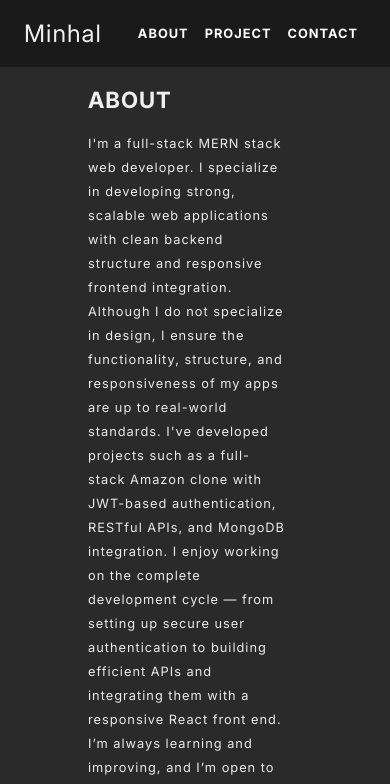
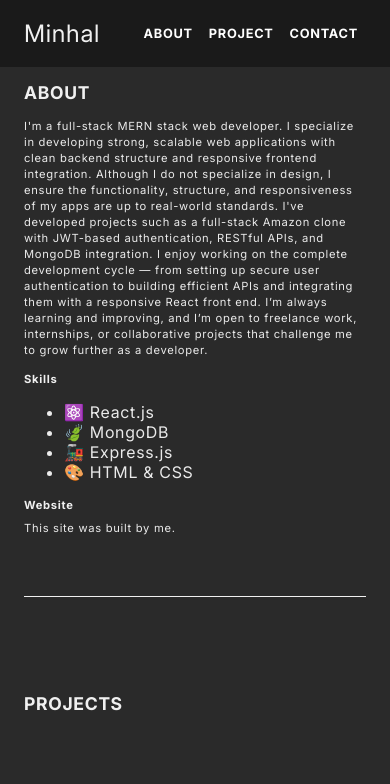
Before and after one commit to Solid09/portfolioWeb, a React (Vite) app: page / in a window 390 px wide. Shown: the top 784 px of the page. Built offline with nearby package versions, Linux system fonts and the light colour scheme.

Commit message:
finishing v4

```diff
--- a/src/App.css
+++ b/src/App.css
@@ -65,17 +65,25 @@ a:hover::before {
 
 @media (max-width: 768px) {
   .home, .projectPage{
-    padding: 0rem 6.5rem 1rem 5.5rem;
+    padding: 0rem 1.5rem 1rem 1.5rem;
+  }
+  .app{
+    letter-spacing: .7px;
   }
   p {
-    font-size: 0.8rem;
+    font-size: 0.7rem;
+    line-height: 1rem;
   }
   h1 {
-    font-size: 1.4rem;
+    font-size: 1.1rem;
   }
   h2 {
-    font-size: 1.2rem;
+    font-size: .9rem;
   }
-
-
+  h3 {
+    font-size: .8rem;
+  }
+  h4, h5, h6 {
+    font-size: .7rem;
+  }
 }
```
